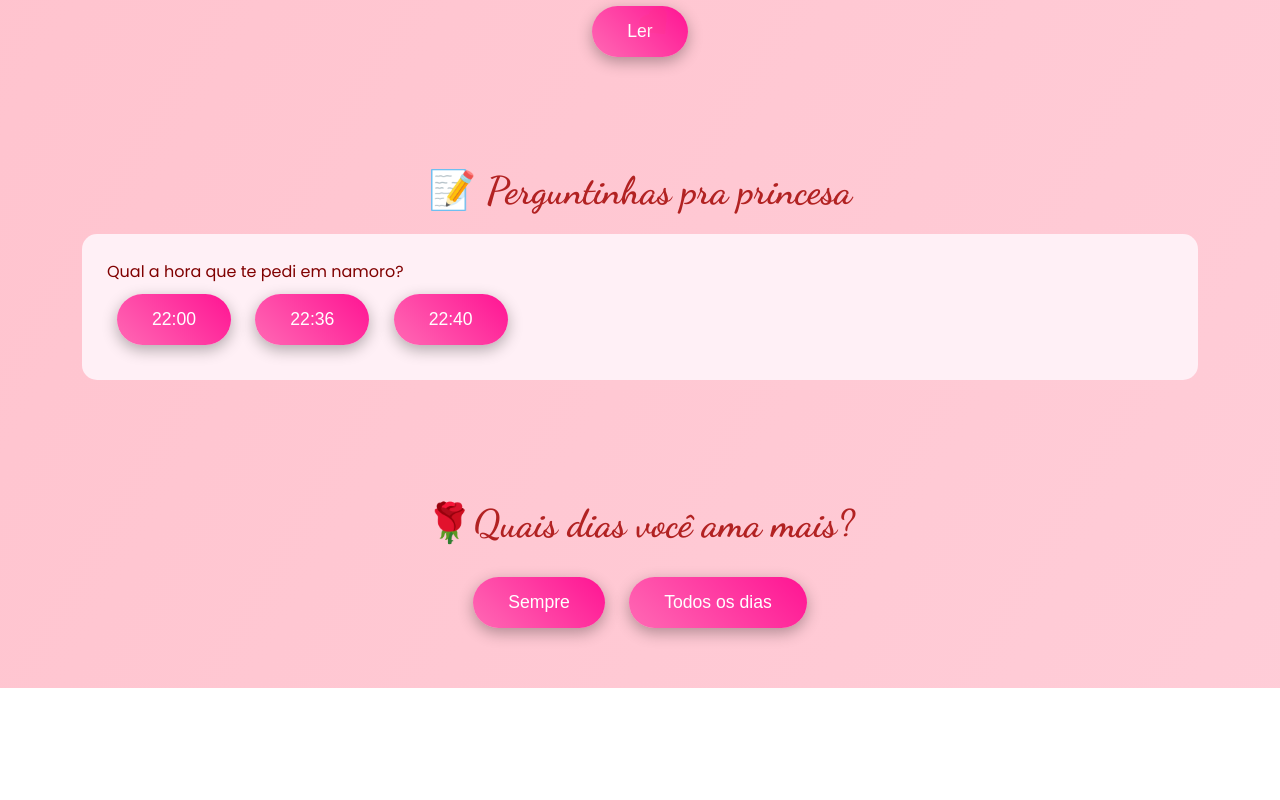
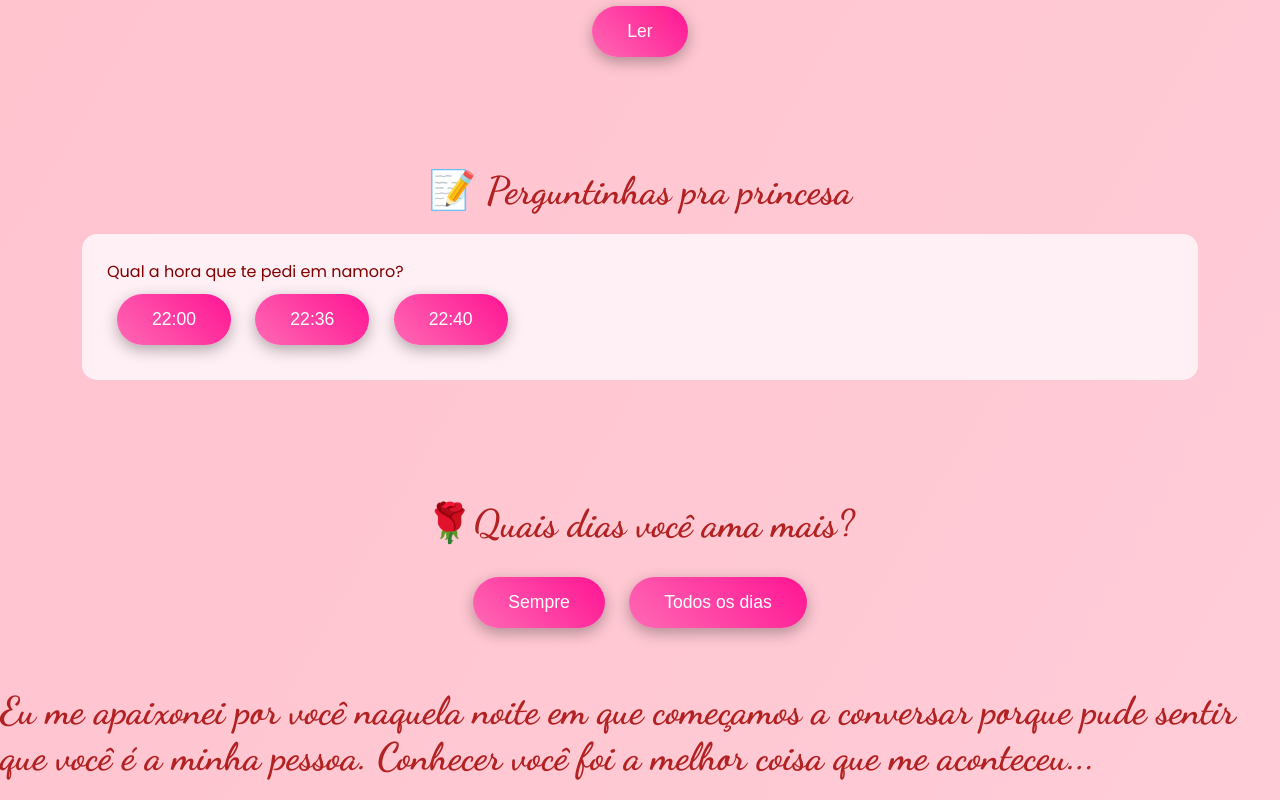
Before and after one commit to ghost010101001/1ano, a plain HTML site: page parte2.html in a window 1280 px wide. Shown: the part 812-1612 px from the top of the page. Before the commit the page ends 1500 px from the top, so only its background shows below. Drawn offline with Linux system fonts and the light colour scheme.

Commit message:
Add closing h2 tag with personal message
Added a new closing h2 tag with a personal message.

```diff
--- a/parte2.html
+++ b/parte2.html
@@ -320,5 +320,8 @@ function chuvaExtra(){
  }
 }
 </script>
+  <h2>Eu me apaixonei por você naquela noite em que começamos  a conversar porque pude sentir que você é a minha pessoa.
+Conhecer você foi a melhor coisa que me
+aconteceu...</h2>
 </body>
 </html>
```
